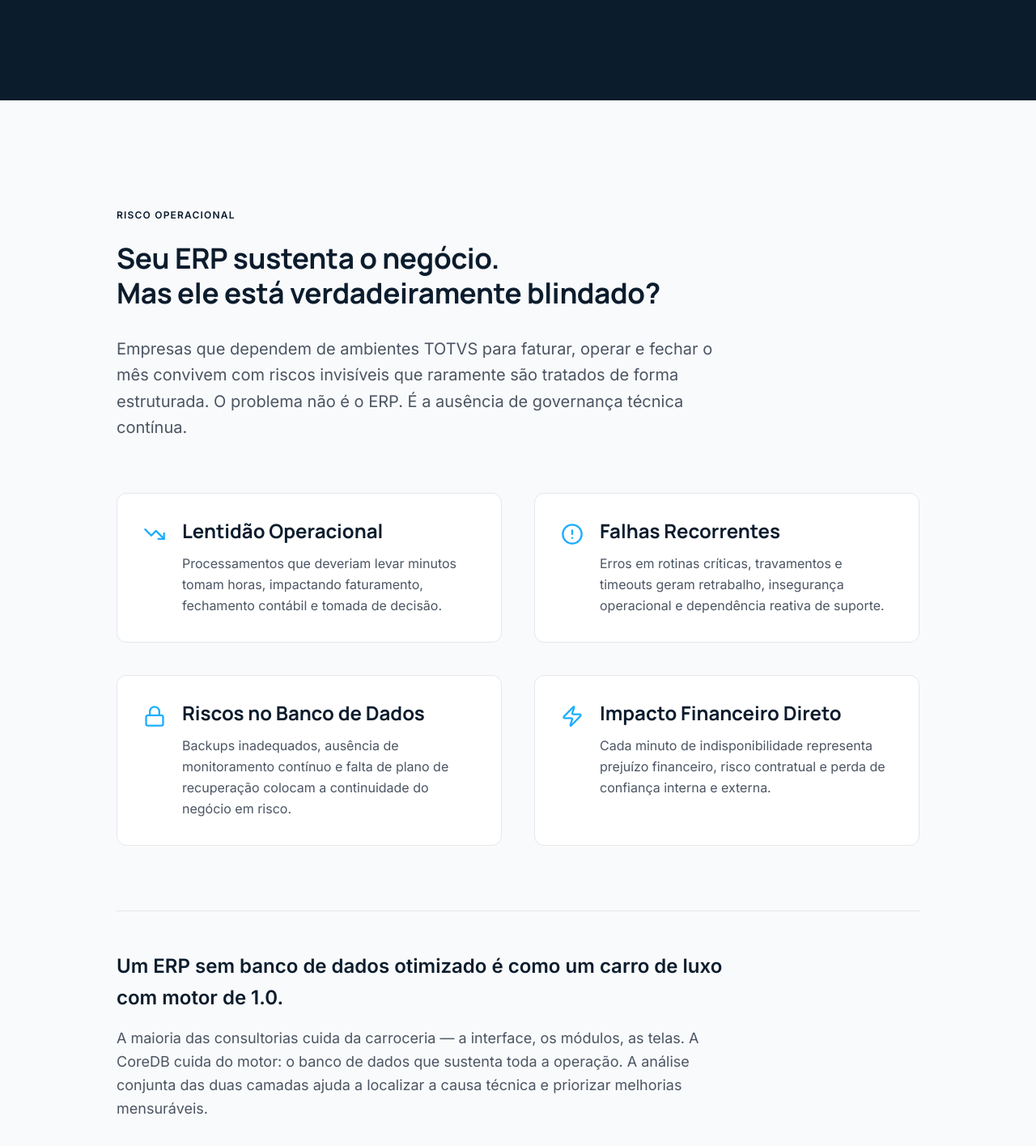
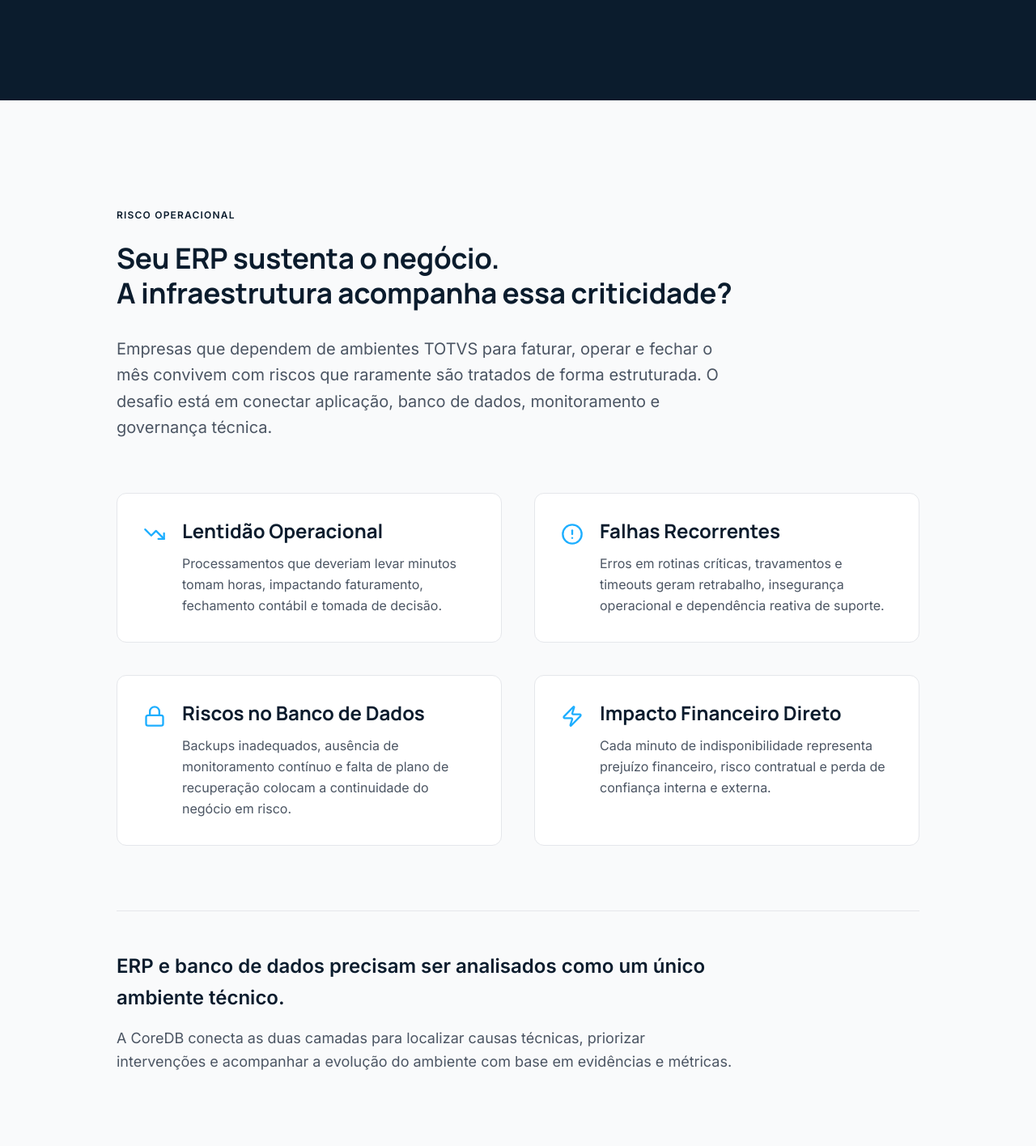
Before and after one commit to HenriqueVAraujo/CoreDB-LTDA, a Next.js app: page / in a window 1280 px wide. Shown: the part 980-2396 px from the top of the page at 81% size. Built offline with nearby package versions, Linux system fonts and the light colour scheme.

Commit message:
fix(brand): remove metáforas e linguagem antiga da seção de risco

```diff
--- a/src/components/ProblemSection.tsx
+++ b/src/components/ProblemSection.tsx
@@ -32,25 +32,21 @@ export default function ProblemSection() {
     <section className="py-24 lg:py-32 bg-[#F9FAFB]">
       <div className="container mx-auto px-4 max-w-5xl">
 
-        {/* Overline */}
         <span className="text-[var(--coredb-dark)] uppercase tracking-widest text-xs font-semibold mb-6 inline-block">
           Risco Operacional
         </span>
 
-        {/* Headline */}
         <h2 className="text-3xl md:text-5xl font-bold tracking-tight text-[#0B1C2D] mb-8">
           Seu ERP sustenta o negócio. <br className="hidden md:block" />
-          Mas ele está verdadeiramente blindado?
+          A infraestrutura acompanha essa criticidade?
         </h2>
 
-        {/* Subheadline */}
         <p className="text-lg md:text-xl text-[#4B5563] max-w-3xl leading-relaxed mb-16">
           Empresas que dependem de ambientes TOTVS para faturar, operar e fechar o mês
-          convivem com riscos invisíveis que raramente são tratados de forma estruturada.
-          O problema não é o ERP. É a ausência de governança técnica contínua.
+          convivem com riscos que raramente são tratados de forma estruturada.
+          O desafio está em conectar aplicação, banco de dados, monitoramento e governança técnica.
         </p>
 
-        {/* Grid de Problemas */}
         <div className="grid grid-cols-1 md:grid-cols-2 gap-10">
           {problems.map((problem, index) => {
             const Icon = problem.icon;
@@ -75,16 +71,14 @@ export default function ProblemSection() {
           })}
         </div>
 
-        {/* Bloco de Conclusão Estratégica */}
         <div className="mt-20 pt-12 border-t border-[#E5E7EB]">
           <div className="max-w-3xl">
             <p className="text-2xl font-semibold text-[#0B1C2D] leading-relaxed">
-              Um ERP sem banco de dados otimizado é como um carro de luxo com motor de 1.0.
+              ERP e banco de dados precisam ser analisados como um único ambiente técnico.
             </p>
             <p className="text-lg text-[#4B5563] mt-4 leading-relaxed">
-              A maioria das consultorias cuida da carroceria — a interface, os módulos, as telas.
-              A CoreDB cuida do motor: o banco de dados que sustenta toda a operação.
-              A análise conjunta das duas camadas ajuda a localizar a causa técnica e priorizar melhorias mensuráveis.
+              A CoreDB conecta as duas camadas para localizar causas técnicas, priorizar intervenções
+              e acompanhar a evolução do ambiente com base em evidências e métricas.
             </p>
           </div>
         </div>
```
